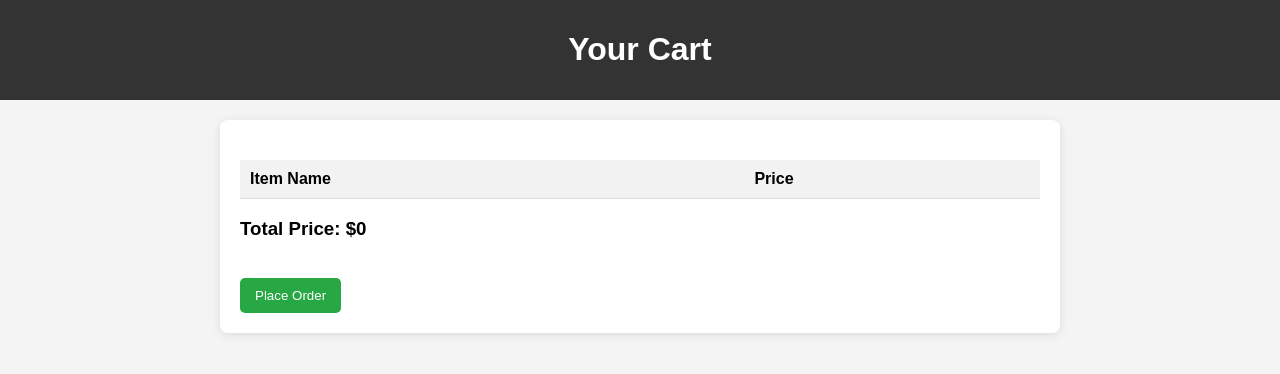
After one commit to Vismaya-Murali/DBMS, a Flask app: page /cart in a window 1280 px wide. The commit adds this page. Shown: the top 374 px of the page. Run offline with Flask 3, Linux system fonts and the light colour scheme; lists and menus that the app fills with data are empty.

Commit message:
rest-order

```diff
--- a/app.py
+++ b/app.py
@@ -1,16 +1,20 @@
-from flask import Flask, render_template, request, redirect, session
+from flask import Flask, render_template, request, redirect, session, url_for
 import mysql.connector
+import base64
+import uuid
+from datetime import datetime
 
 app = Flask(__name__)
 app.secret_key = 'your_secret_key'  # Set a secret key for session management
 
-# Connect to MySQL Database
-db = mysql.connector.connect(
-    host="localhost",
-    user="root",
-    password="root",
-    database="treatsontracks"
-)
+# Function to establish a database connection
+def get_db_connection():
+    return mysql.connector.connect(
+        host="localhost",
+        user="root",
+        password="root",
+        database="treatsontracks"
+    )
 
 @app.route('/')
 def index():
@@ -29,6 +33,7 @@ def handle_register():
     username = request.form['username']
     password = request.form['password']
 
+    db = get_db_connection()
     cursor = db.cursor()
     try:
         cursor.execute("INSERT INTO Login (LoginID, Password) VALUES (%s, %s)",
@@ -40,24 +45,23 @@ def handle_register():
         return "Error during registration"
     finally:
         cursor.close()
+        db.close()
 
     return redirect('/login')
-
-@app.route('/back_to_home')
-def back_to_home():
-    return render_template('/home.html')
 
 @app.route('/handle_login', methods=['POST'])
 def handle_login():
     username = request.form['username']
     password = request.form['password']
 
+    db = get_db_connection()
     cursor = db.cursor()
     cursor.execute("SELECT * FROM Login WHERE LoginID = %s AND Password = %s",
                    (username, password))
     user = cursor.fetchone()
 
     cursor.close()
+    db.close()
 
     if user:
         session['username'] = username
@@ -71,11 +75,11 @@ def home():
         return render_template('home.html')
     return redirect('/login')
 
-
 @app.route('/select_station', methods=['POST'])
 def select_station():
     train_id = request.form.get('train_id')
 
+    db = get_db_connection()
     cursor = db.cursor()
 
     # Query to fetch all stops for the selected train
@@ -89,26 +93,21 @@ def select_station():
     stops = cursor.fetchall()  # Fetch all stops for the train
 
     cursor.close()
+    db.close()
 
     # Pass the stops and train_id to the template for rendering
     return render_template('stops.html', train_id=train_id, stops=stops)
 
-
 # Route to show list of stations for selection
 @app.route('/select_train', methods=['POST'])
 def select_train():
-    #src = request.form['src']
-    #dest = request.form['dest']
-
-    # Logic to fetch available trains or stations between src and dest (not implemented here)
-
     # Assuming it will render a template that lists stations to choose for food delivery
     stations = ['Bangalore', 'Chennai', 'Hyderabad']  # Example station list
     return render_template('select_train.html', stations=stations)
 
-
 @app.route('/select_stops', methods=['POST'])
 def select_stops():
+    db = get_db_connection()
     cursor = db.cursor()
 
     # Query to select all trains from the Train table
@@ -117,32 +116,136 @@ def select_stops():
     trains = cursor.fetchall()  # Fetch all train data
 
     cursor.close()
+    db.close()
 
     # Render the template with the train data
     return render_template('train_stops.html', trains=trains)
 
-
 @app.route('/restaurants_at_station', methods=['POST'])
 def restaurants_at_station():
-    # Get the selected station ID from the form
     selected_station_id = request.form['station_id']
 
+    db = get_db_connection()
     cursor = db.cursor()
 
     # Query to fetch restaurants at the selected station based on station ID
     query = """
-        SELECT Rname, Location, Phno
-        FROM Restaurant
+        SELECT Rname, RID
+        FROM restaurant
         WHERE Station_id = %s
     """
     cursor.execute(query, (selected_station_id,))
     restaurants = cursor.fetchall()
 
     cursor.close()
+    db.close()
 
     # Render the restaurants template with the station name and list of restaurants
     return render_template('restaurants.html', station_id=selected_station_id, restaurants=restaurants)
 
+@app.route('/menu/<restaurant_id>', methods=['GET', 'POST'])
+def menu(restaurant_id):
+    db = get_db_connection()
+    cursor = db.cursor()
+    query = "SELECT Item_name, Price, Image FROM menu WHERE Res_ID = %s"
+    cursor.execute(query, (restaurant_id,))
+    menu_items = cursor.fetchall()
+
+    for index, item in enumerate(menu_items):
+        if item[2] is not None:
+            menu_items[index] = (
+                item[0],
+                item[1],
+                base64.b64encode(item[2]).decode('utf-8')
+            )
+        else:
+            menu_items[index] = (item[0], item[1], None)
+
+    cursor.close()
+    db.close()
+
+    if request.method == 'POST':
+        item_name = request.form.get('item_name')
+        item_price = float(request.form.get('item_price'))
+        if 'cart' not in session:
+            session['cart'] = []
+        session['cart'].append({'name': item_name, 'price': item_price})
+        session.modified = True
+
+    return render_template('menu.html', restaurant_name=restaurant_id, menu_items=menu_items)
+
+@app.route('/place_order', methods=['POST'])
+def place_order():
+    db = get_db_connection()
+    cursor = db.cursor()
+
+    restaurant_id = request.form.get('RID')
+    passenger_id = session.get('passenger_id')  # Get Passenger_id from session
+    station_id = request.form.get('station_id')
+
+    cursor.execute("SELECT DPID FROM deliveryperson LIMIT 1")
+    dp_id = cursor.fetchone()[0]
+
+    order_items = []
+    for key, value in request.form.items():
+        if key.startswith('quantity_') and int(value) > 0:
+            item_name = key.split('quantity_')[1]
+            quantity = int(value)
+            order_items.append({'item_name': item_name, 'quantity': quantity})
+
+    if not order_items:
+        return redirect(url_for('menu', restaurant_id=restaurant_id, error="No items selected"))
+
+    try:
+        order_id = str(uuid.uuid4())[:8]
+        order_date = datetime.now().date()
+        total_amount = 0
+
+        for item in order_items:
+            cursor.execute("SELECT Price, ItemID FROM menu WHERE Item_name = %s", (item['item_name'],))
+            price, item_id = cursor.fetchone()
+            total_amount += price * item['quantity']
+            item['item_id'] = item_id
+            item['price'] = price
+
+        cursor.execute(
+            "INSERT INTO orders (OrderID, Order_date, Passenger_id, DP_ID, R_ID, S_ID) VALUES (%s, %s, %s, %s, %s, %s)",
+            (order_id, order_date, passenger_id, dp_id, restaurant_id, station_id)
+        )
+
+        for item in order_items:
+            order_item_id = str(uuid.uuid4())[:8]
+            cursor.execute(
+                "INSERT INTO orderitems (OrdItemID, ItemPrice, quantity, Order_id, R_ID) VALUES (%s, %s, %s, %s, %s)",
+                (order_item_id, item['price'], item['quantity'], order_id, restaurant_id)
+            )
+
+        db.commit()
+    except Exception as e:
+        db.rollback()
+        print("Error placing order:", e)
+        return "Error placing order"
+    finally:
+        cursor.close()
+        db.close()
+
+    return render_template('order_success.html', order_id=order_id, total_amount=total_amount, order_items=order_items)
+
+
+@app.route('/cart', methods=['GET', 'POST'])
+def cart():
+    if request.method == 'POST':
+        # Place an order
+        return redirect('/place_order')  # Redirect to place order
+
+    # Access the cart stored in the session
+    cart_items = session.get('cart', [])
+    total_price = sum(item['price'] for item in cart_items)
+    return render_template('cart.html', cart_items=cart_items, total_price=total_price)
+
+@app.route('/order_success')
+def order_success():
+    return render_template('order_success.html')
 
 # Logout route
 @app.route('/logout')
--- /dev/null
+++ b/templates/cart.html
@@ -0,0 +1,79 @@
+<!DOCTYPE html>
+<html lang="en">
+<head>
+    <meta charset="UTF-8">
+    <meta name="viewport" content="width=device-width, initial-scale=1.0">
+    <title>Your Cart</title>
+    <style>
+        body {
+            font-family: Arial, sans-serif;
+            margin: 0;
+            padding: 0;
+            background: #f4f4f4;
+        }
+        .navbar {
+            background: #333;
+            color: #fff;
+            padding: 10px;
+            text-align: center;
+        }
+        .cart-container {
+            max-width: 800px;
+            margin: 20px auto;
+            background: white;
+            padding: 20px;
+            border-radius: 8px;
+            box-shadow: 0 2px 10px rgba(0,0,0,0.1);
+        }
+        table {
+            width: 100%;
+            border-collapse: collapse;
+            margin-top: 20px;
+        }
+        th, td {
+            padding: 10px;
+            text-align: left;
+            border-bottom: 1px solid #ddd;
+        }
+        th {
+            background-color: #f2f2f2;
+        }
+        .place-order {
+            background-color: #28a745;
+            color: white;
+            border: none;
+            padding: 10px 15px;
+            cursor: pointer;
+            border-radius: 5px;
+            margin-top: 20px;
+        }
+    </style>
+</head>
+<body>
+    <div class="navbar">
+        <h1>Your Cart</h1>
+    </div>
+    <div class="cart-container">
+        <table>
+            <thead>
+                <tr>
+                    <th>Item Name</th>
+                    <th>Price</th>
+                </tr>
+            </thead>
+            <tbody>
+                {% for item in cart_items %}
+                <tr>
+                    <td>{{ item['name'] }}</td>
+                    <td>${{ item['price'] }}</td>
+                </tr>
+                {% endfor %}
+            </tbody>
+        </table>
+        <h3>Total Price: ${{ total_price }}</h3>
+        <form method="POST">
+            <button type="submit" class="place-order">Place Order</button>
+        </form>
+    </div>
+</body>
+</html>
```
Also changed, not shown: templates/menu.html (added, +149 -0 lines), templates/order_confirmation.html (added, +23 -0 lines), templates/order_success.html (added, +52 -0 lines), templates/restaurants.html (+3 -4 lines), static/images/menufood/fish fry.jpg (added).
